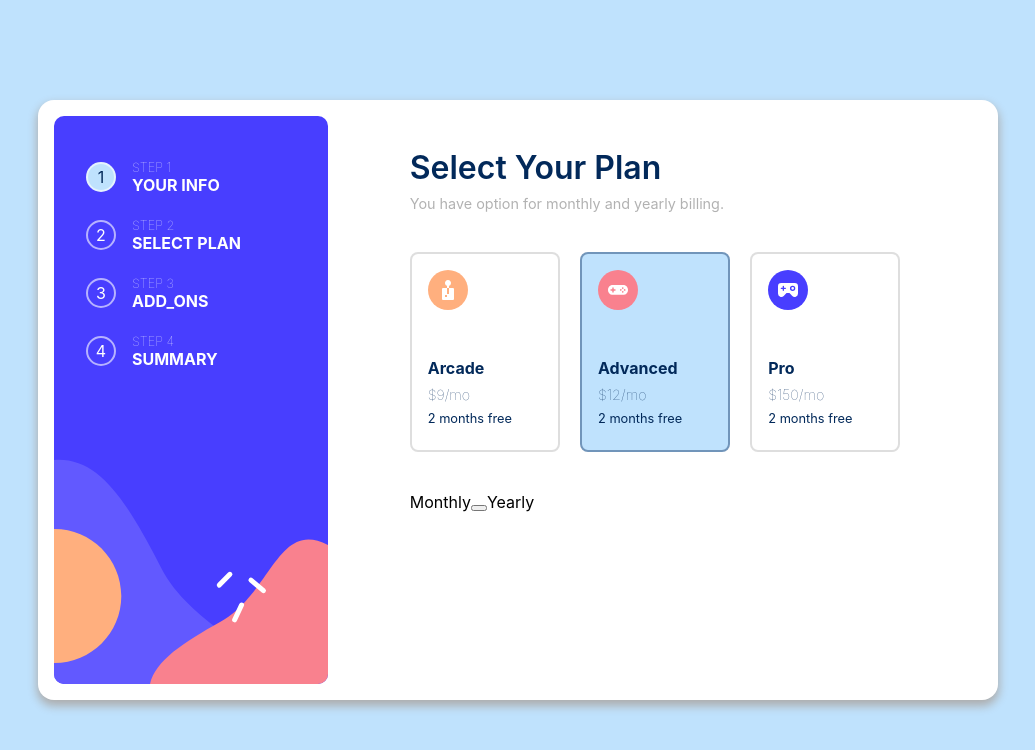
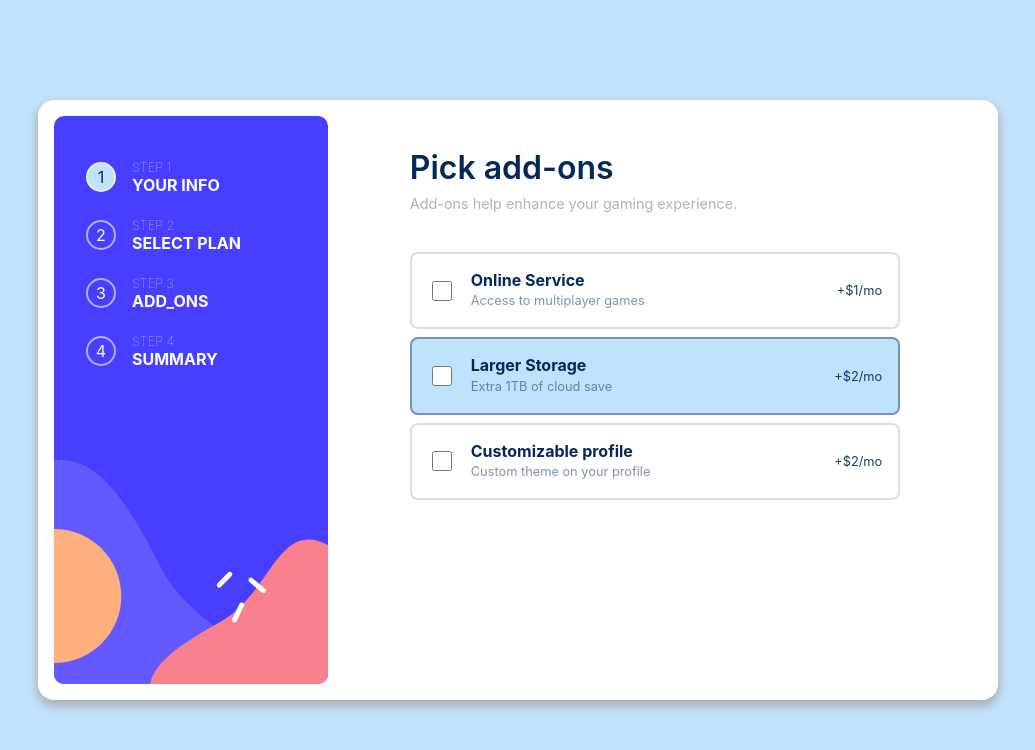
Before and after one commit to abhay8696/multi-step-form, a React (Create React App) app: page / in a window 1280 px wide. Shown: the top 750 px of the page, without its empty margins (122-1157 px from the left). Built offline with nearby package versions, Linux system fonts and the light colour scheme.

Commit message:
step3 div completed

```diff
--- a/src/components/appBody.js
+++ b/src/components/appBody.js
@@ -4,12 +4,14 @@ import '../styles/appBody.css'
 //components
 import Step1 from './step1';
 import Step2 from './step2';
+import Step3 from './step3';
 
 const AppBody = () => {
     return (
         <div className='appBody'>
             {/* <Step1 /> */}
-            <Step2 />
+            {/* <Step2 /> */}
+            <Step3 />
         </div>
     );
 };
--- a/src/components/step2.js
+++ b/src/components/step2.js
@@ -1,12 +1,13 @@
 import React from 'react';
 //styles
-import '../styles/appBody.css'
+import '../styles/appBody.css';
+import '../styles/extra.css';
 //assets
 import arcade from '../assets/images/icon-arcade.svg';
 import advanced from '../assets/images/icon-advanced.svg';
 import pro from '../assets/images/icon-pro.svg';
 
-const Step1 = () => {
+const Step2 = () => {
     return (
         <div className='formBody step2'>
             <div className='stepHead'>
@@ -47,13 +48,14 @@ const Step1 = () => {
                     </div>
                 </div>
                 <div className='monthYearSwitch'>
-                    <span>Monthly</span>
-                    <button></button>
-                    <span>Yearly</span>
+                    <span id='month'>Monthly</span>
+                    <input type="checkbox" id="switch" className='toggleInput'/>
+                    <label for="switch" className='toggle'>Toggle</label>
+                    <span id='year'>Yearly</span>
                 </div>
             </div>
         </div>
     );
 };
 
-export default Step1;
+export default Step2;
--- /dev/null
+++ b/src/components/step3.js
@@ -0,0 +1,49 @@
+import React from 'react';
+//styles
+import '../styles/appBody.css';
+
+//assets
+import arcade from '../assets/images/icon-arcade.svg';
+import advanced from '../assets/images/icon-advanced.svg';
+import pro from '../assets/images/icon-pro.svg';
+
+const Step3 = () => {
+    return (
+        <div className='formBody step3'>
+            <div className='stepHead'>
+                <span className='headH1'>Pick add-ons</span>
+                <span className='headInfo'>Add-ons help enhance your gaming experience.</span>
+            </div>
+            <div className='stepBody stepBody2'>
+                <div className='squareArea'>
+                    <div className='square step3Square '>
+                        <input type='checkbox' className='step3Checkbox'/>
+                        <div className='squareTexts'>
+                            <span className='squareName'>Online Service</span>
+                            <span className='squareMsg'>Access to multiplayer games</span>
+                        </div>
+                        <div className='squarePrice'>+$1/mo</div>
+                    </div>
+                    <div className='square step3Square selected'>
+                        <input type='checkbox' className='step3Checkbox'/>
+                        <div className='squareTexts'>
+                            <span className='squareName'>Larger Storage</span>
+                            <span className='squareMsg'>Extra 1TB of cloud save</span>
+                        </div>
+                        <div className='squarePrice'>+$2/mo</div>
+                    </div>
+                    <div className='square step3Square'>
+                        <input type='checkbox' className='step3Checkbox'/>
+                        <div className='squareTexts'>
+                            <span className='squareName'>Customizable profile</span>
+                            <span className='squareMsg'>Custom theme on your profile</span>
+                        </div>
+                        <div className='squarePrice'>+$2/mo</div>
+                    </div>
+                </div>
+            </div>
+        </div>
+    );
+};
+
+export default Step3;
--- a/src/styles/appBody.css
+++ b/src/styles/appBody.css
@@ -49,7 +49,7 @@
 .appBody .formBody .stepHead .headH1 {
   font-size: 32px;
   font-weight: 600;
-  color: hsl(213deg, 96%, 18%);
+  color: hsl(213, 96%, 18%);
   margin-bottom: 0.5rem;
 }
 .appBody .formBody .stepHead .headInfo {
@@ -60,6 +60,7 @@
 .appBody .formBody .stepBody {
   height: 50%;
   width: 100%;
+  color: hsl(213, 96%, 18%);
   display: flex;
   flex-direction: column;
   align-items: flex-start;
@@ -76,7 +77,7 @@
   align-items: flex-start;
   justify-content: center;
   width: 100%;
-  color: hsl(213deg, 96%, 18%);
+  color: hsl(213, 96%, 18%);
 }
 .appBody .formBody .stepBody .step1Inputs label {
   margin-top: 0.5rem;
@@ -90,11 +91,11 @@
   width: 100%;
   margin: 0.5rem 0;
   font-size: 1rem;
-  color: hsl(213deg, 96%, 18%);
+  color: hsl(213, 96%, 18%);
   font-weight: 700;
 }
 .appBody .formBody .stepBody .step1Inputs input:focus {
-  border-color: hsl(213deg, 96%, 18%);
+  border-color: hsl(213, 96%, 18%);
 }
 .appBody .formBody .stepBody .squareArea {
   display: flex;
@@ -114,7 +115,6 @@
   margin-top: 0.5rem;
   border: 2px solid rgba(201, 201, 201, 0.616);
   font-size: 1rem;
-  color: hsl(213deg, 96%, 18%);
   border-radius: 8px;
   padding: 1rem 1rem;
 }
@@ -134,7 +134,7 @@
   }
 }
 .appBody .formBody .stepBody .squareArea .square:hover {
-  border-color: hsla(213deg, 96%, 18%, 0.411);
+  border-color: hsla(213, 96%, 18%, 0.411);
 }
 .appBody .formBody .stepBody .squareArea .square .squareTexts {
   display: flex;
@@ -164,9 +164,70 @@
   font-size: 0.8rem;
   font-weight: normal;
 }
+.appBody .formBody .stepBody .squareArea .step3Square {
+  width: 100%;
+  flex-direction: row;
+  align-items: center;
+  height: auto;
+}
+.appBody .formBody .stepBody .squareArea .step3Square .squarePrice {
+  flex: 1;
+}
+.appBody .formBody .stepBody .squareArea .step3Square .step3Checkbox {
+  width: 20px;
+  height: 20px;
+}
+@media only screen and (max-width: 480px) {
+  .appBody .formBody .stepBody .squareArea .step3Square .step3Checkbox {
+    width: 16px;
+    height: 16px;
+  }
+}
+.appBody .formBody .stepBody .squareArea .step3Square .squareTexts {
+  flex: 8;
+  margin: 0;
+  padding-left: 1rem;
+  text-align: left;
+}
+@media only screen and (max-width: 480px) {
+  .appBody .formBody .stepBody .squareArea .step3Square .squareTexts {
+    padding-left: 0.5rem;
+  }
+}
+.appBody .formBody .stepBody .squareArea .step3Square .squareTexts .squareName, .appBody .formBody .stepBody .squareArea .step3Square .squareTexts .squareMsg {
+  margin-bottom: 0.2rem;
+}
+.appBody .formBody .stepBody .squareArea .step3Square .squareTexts .squareMsg {
+  opacity: 0.5;
+}
+.appBody .formBody .stepBody .squareArea .step3Square .squarePrice {
+  font-size: 0.8rem;
+  opacity: 0.9;
+}
+@media only screen and (max-width: 480px) {
+  .appBody .formBody .stepBody .squareArea .step3Square {
+    padding: 1rem 0.5rem;
+  }
+}
 .appBody .formBody .stepBody .squareArea .selected {
-  border-color: hsla(213deg, 96%, 18%, 0.411);
+  border-color: hsla(213, 96%, 18%, 0.411);
 }
 .appBody .formBody .stepBody2 {
   justify-content: space-between;
+}
+.appBody .formBody .monthYearSwitch {
+  width: 100%;
+  display: flex;
+  flex-direction: row;
+  align-items: center;
+  justify-content: center;
+  font-size: 0.9rem;
+}
+@media only screen and (max-width: 960px) {
+  .appBody .formBody .monthYearSwitch {
+    margin: 1rem 0;
+  }
+}
+.appBody .formBody .monthYearSwitch #month, .appBody .formBody .monthYearSwitch #year {
+  margin: 0 1rem;
 }/*# sourceMappingURL=appBody.css.map */
--- a/src/styles/appBody.scss
+++ b/src/styles/appBody.scss
@@ -54,6 +54,7 @@
             @include md-above-screen{
                 margin-top: 2rem;
             }
+            color: hsl(213, 96%, 18%);
             @include flexbox(column, flex-start, center);
             .step1Inputs{
                 @include flexbox(column, flex-start, center);
@@ -102,7 +103,6 @@
                     margin-top: 0.5rem;
                     border: 2px solid rgba(201, 201, 201, 0.616);
                     font-size: 1rem;
-                    color: hsl(213, 96%, 18%);
 
                     border-radius: 8px;
                     padding: 1rem 1rem;
@@ -130,6 +130,45 @@
                         }
                     }
                 }
+                .step3Square{
+                    width: 100%;
+                    flex-direction: row;
+                    align-items: center;
+                    height: auto;
+                    .squarePrice{
+                        flex: 1;
+                    }
+                    .step3Checkbox{
+                        width: 20px;
+                        height: 20px;
+                        @include sm-below-screen{
+                            width: 16px;
+                            height: 16px;
+                        }
+                    }
+                    .squareTexts{
+                        flex: 8;
+                        margin: 0;
+                        padding-left: 1rem;
+                        @include sm-below-screen{
+                            padding-left: 0.5rem;
+                        }
+                        text-align: left;
+                        .squareName, .squareMsg{
+                            margin-bottom: 0.2rem;
+                        }
+                        .squareMsg{
+                            opacity: 0.5;
+                        }
+                    }
+                    .squarePrice{
+                        font-size: 0.8rem;
+                        opacity: 0.9;
+                    }
+                    @include sm-below-screen{
+                        padding: 1rem 0.5rem;
+                    }
+                }
                 .selected{
                     border-color: hsla(213, 96%, 18%, 0.411);
                 }
@@ -138,5 +177,16 @@
         .stepBody2{
             justify-content: space-between;
         }
+        .monthYearSwitch{
+            width: 100%;
+            @include flexbox(row, center, center);
+            @include lg-below-screen{
+                margin: 1rem 0;
+            }
+            font-size: 0.9rem;
+            #month, #year{
+                margin: 0 1rem;
+            }
+        }
     }
 }
--- /dev/null
+++ b/src/styles/extra.css
@@ -0,0 +1,38 @@
+.toggleInput[type=checkbox] {
+  height: 0;
+  width: 0;
+  visibility: hidden;
+}
+
+.toggle {
+  cursor: pointer;
+  text-indent: -9999px;
+  width: 3rem;
+  height: 1.5rem;
+  background: grey;
+  display: block;
+  border-radius: 1.5rem;
+  position: relative;
+}
+
+.toggle:after {
+  content: "";
+  position: absolute;
+  top: 0;
+  left: 0;
+  width: 1.5rem;
+  height: 1.5rem;
+  background: #ffffff;
+  border-radius: 1rem;
+  transition: 100ms;
+  box-shadow: 0px 0px 10px 0px rgba(0, 0, 0, 0.75);
+}
+
+input:checked + .toggle {
+  background: hsl(213deg, 96%, 18%);
+}
+
+input:checked + .toggle:after {
+  left: 100%;
+  transform: translateX(-100%);
+}/*# sourceMappingURL=extra.css.map */
--- /dev/null
+++ b/src/styles/extra.scss
@@ -0,0 +1,44 @@
+.toggleInput[type=checkbox]{
+	height: 0;
+	width: 0;
+	visibility: hidden;
+}
+
+.toggle {
+	cursor: pointer;
+	text-indent: -9999px;
+	width: 3rem;
+	height: 1.5rem;
+	background: grey;
+	display: block;
+	border-radius: 1.5rem;
+	position: relative;
+}
+
+.toggle:after {
+	content: '';
+	position: absolute;
+	top: 0;
+	left: 0;
+	width: 1.5rem;
+	height: 1.5rem;
+	background: #ffffff;
+	border-radius: 1rem;
+	transition: 100ms;
+    -webkit-box-shadow: 0px 0px 10px 0px rgba(0,0,0,0.75);
+    -moz-box-shadow: 0px 0px 10px 0px rgba(0,0,0,0.75);
+    box-shadow: 0px 0px 10px 0px rgba(0,0,0,0.75);
+}
+
+input:checked + .toggle {
+	background: hsl(213, 96%, 18%);
+}
+
+input:checked + .toggle:after {
+	left: 100%;
+	transform: translateX(-100%);
+}
+
+.toggle:active:after {
+	// width: 2rem;
+}
```
Also changed, not shown: 2 other files (tests, documents, lock files or other folders).
